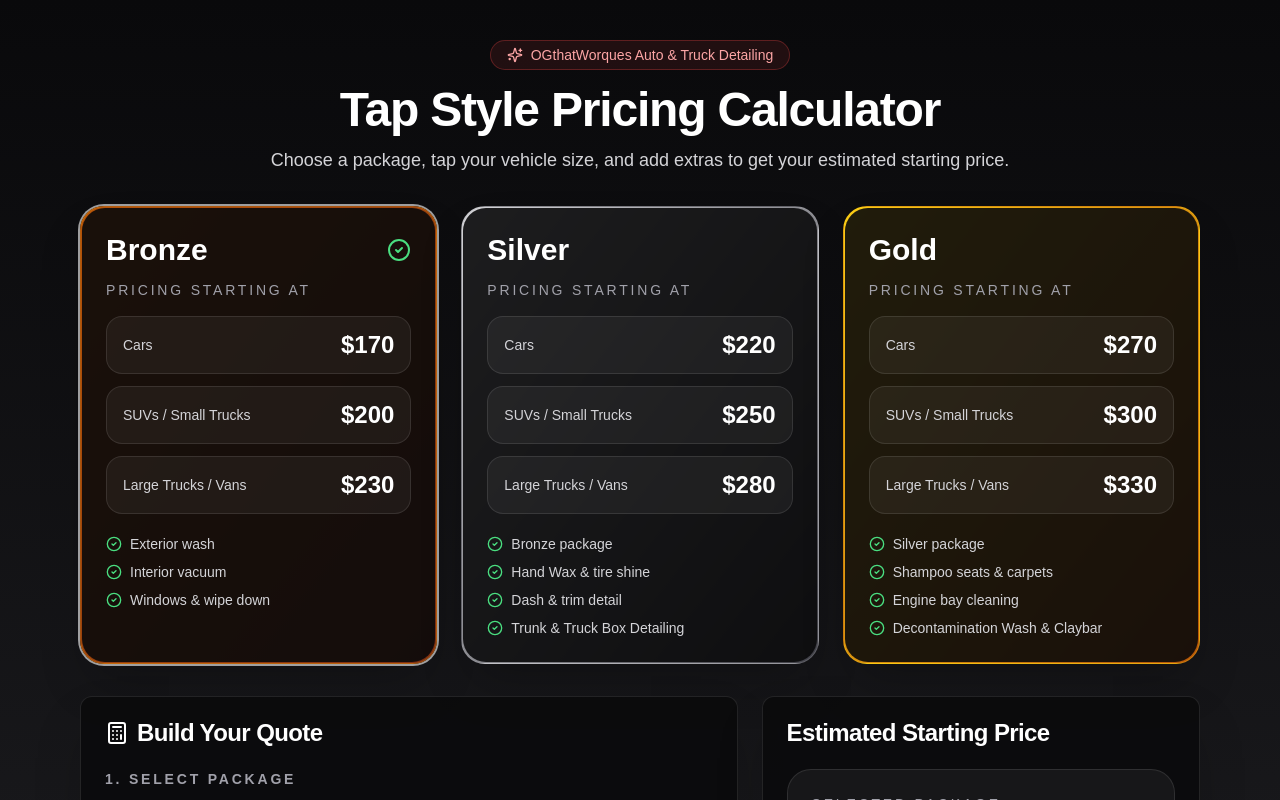
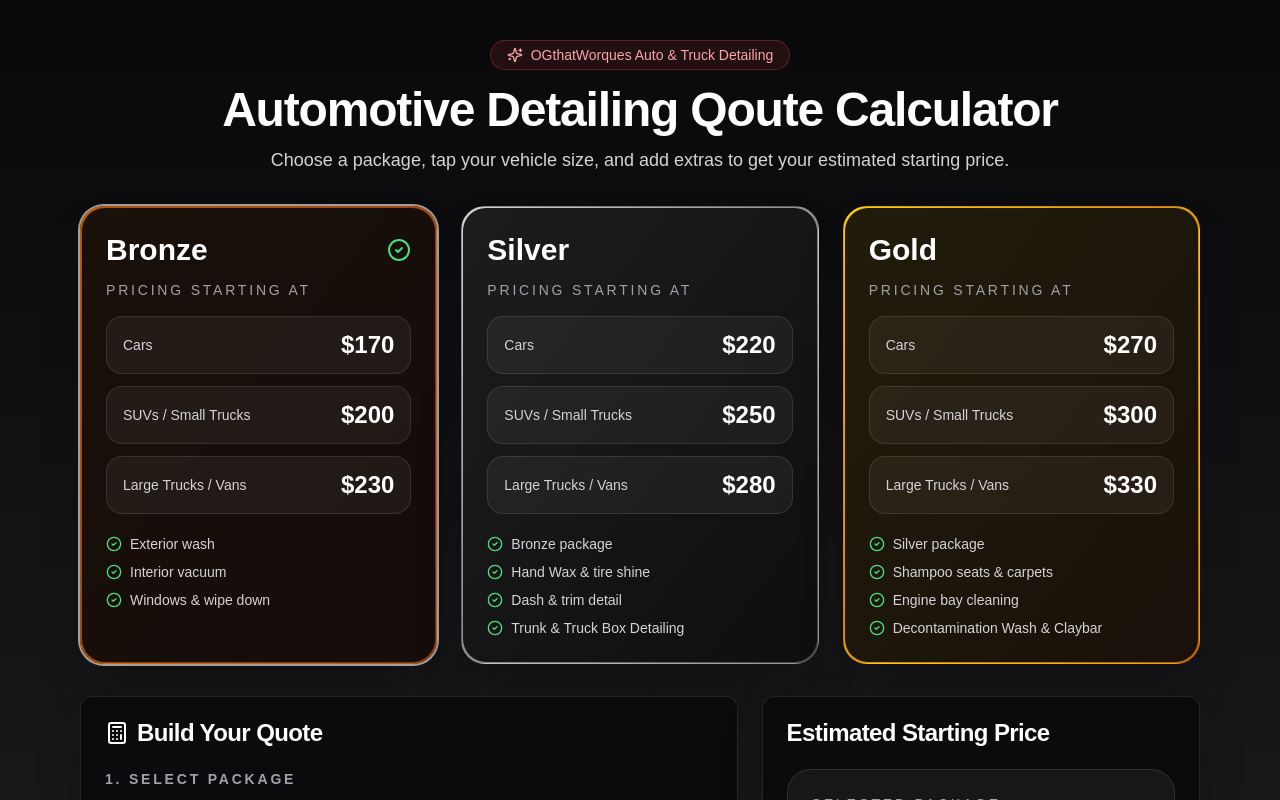
Before and after one commit to ogthatworques/ogthatworques-calc-v2, a Next.js app: page / in a window 1280 px wide. Shown: the top 800 px of the page. Built offline with nearby package versions, Linux system fonts and the light colour scheme.

Commit message:
Update page.js
Updated Tap Style Pricing to Automotive Detailing Qoute Calculator

```diff
--- a/app/page.js
+++ b/app/page.js
@@ -88,7 +88,7 @@ export default function OGthatWorquesTapCalculator() {
             <Sparkles className="h-4 w-4" />
             OGthatWorques Auto & Truck Detailing
           </div>
-          <h1 className="mt-4 text-4xl font-black tracking-tight sm:text-5xl">Tap Style Pricing Calculator</h1>
+          <h1 className="mt-4 text-4xl font-black tracking-tight sm:text-5xl">Automotive Detailing Qoute Calculator</h1>
           <p className="mt-3 text-base text-zinc-300 sm:text-lg">Choose a package, tap your vehicle size, and add extras to get your estimated starting price.</p>
         </div>
 
```
